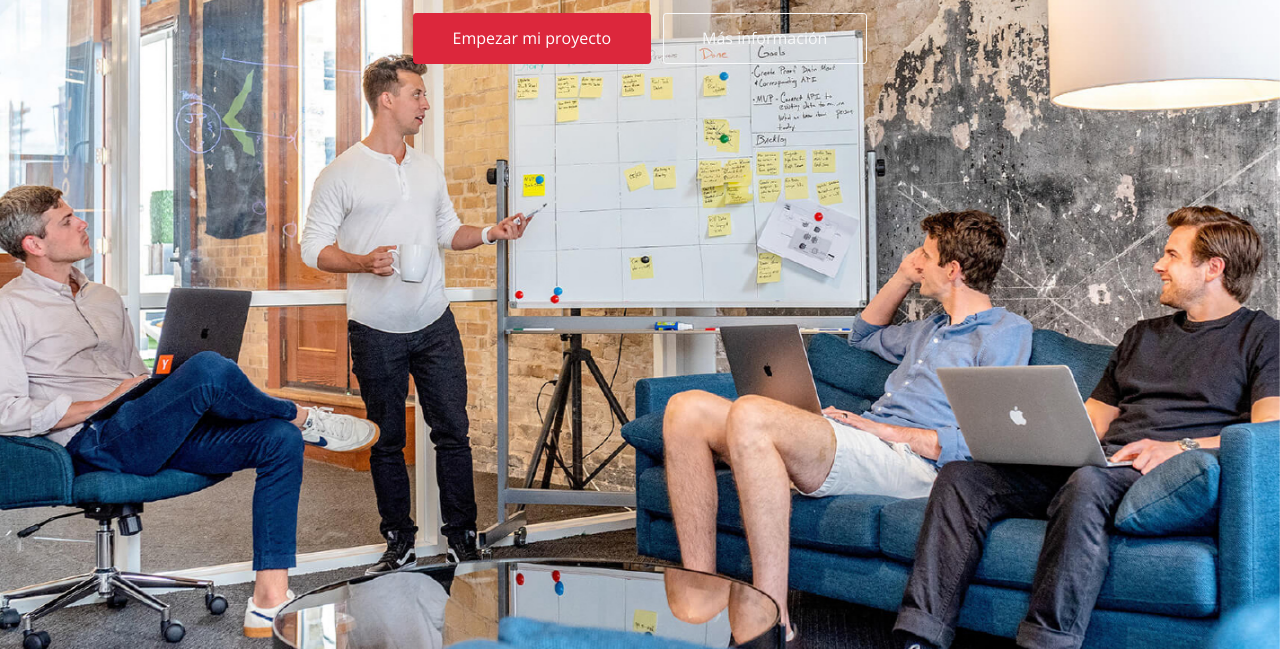
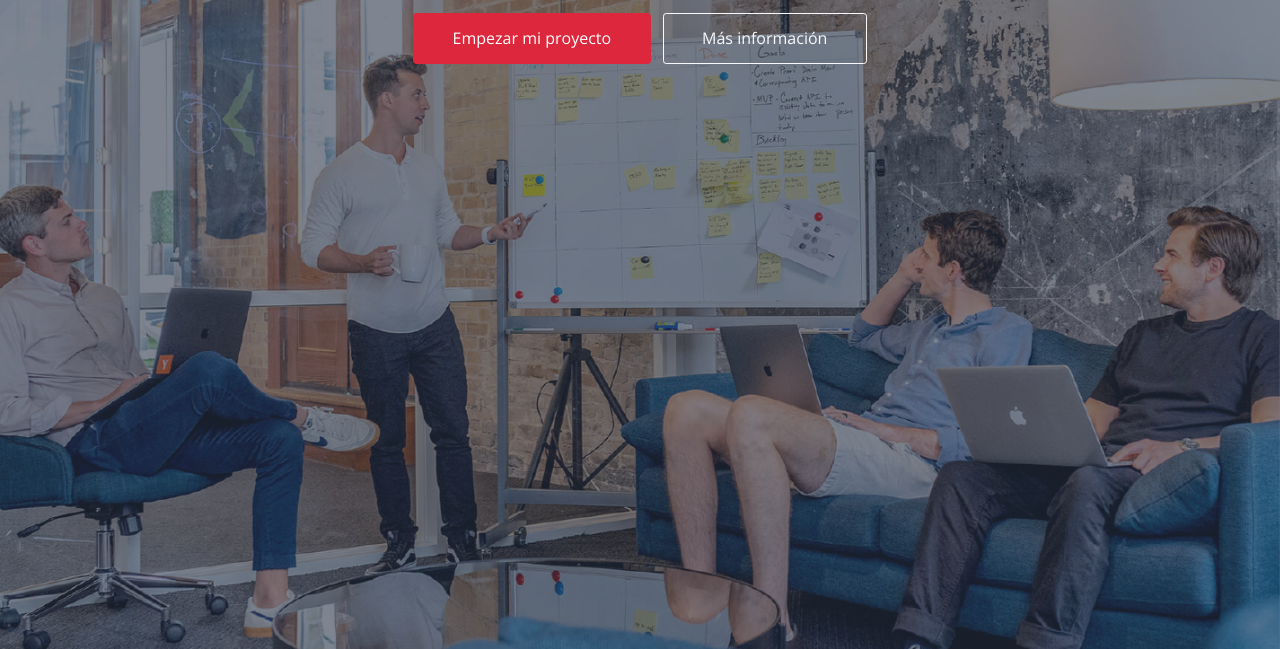
Before and after one commit to BrandonDevU95/Bootstrap5-ai, a plain HTML site: page index.html in a window 1280 px wide. Shown: the part 151-800 px from the top of the page. Drawn offline with nearby package versions, Linux system fonts and the light colour scheme.

Commit message:
45- Capa Semi-transparente

```diff
--- a/index.html
+++ b/index.html
@@ -16,7 +16,7 @@
 	</head>
 	<body>
 		<!-- INICIO ENCABEZADO -->
-		<header class="encabezado vh-100">
+		<header class="encabezado fondoCover vh-100">
 			<!-- Inicio barra de navegación -->
 			<nav class="navbar navbar-expand-md navbar-dark">
 				<div class="container">
--- a/scss/estilos.scss
+++ b/scss/estilos.scss
@@ -52,3 +52,21 @@ $btn-padding-x: 2.4rem;
 		background: url('../images/fondoBienvenidos-lg.jpg') center center/cover fixed;
 	}
 }
+
+// Clase Cover reutilizable | Aplica una capa semitransparente donde se inserte
+.fondoCover {
+	position: relative;
+	&::before {
+		content: '';
+		background-color: $secundario;
+		position: absolute;
+		left: 0;
+		top: 0;
+		right: 0;
+		bottom: 0;
+		opacity: 0.6;
+	}
+	& > * {
+		position: relative;
+	}
+}
```
Also changed, not shown: css/estilos.css, 1 other file.
